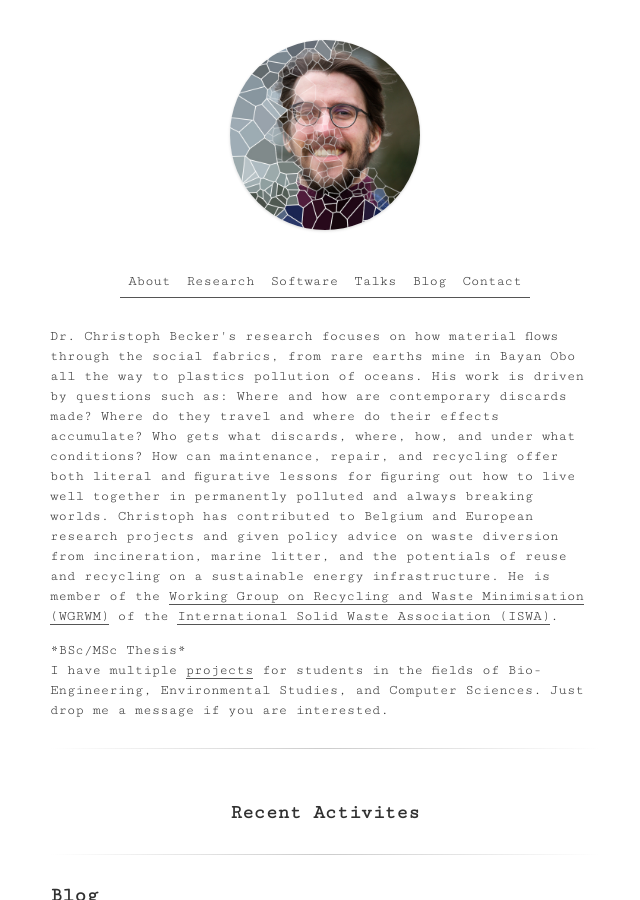
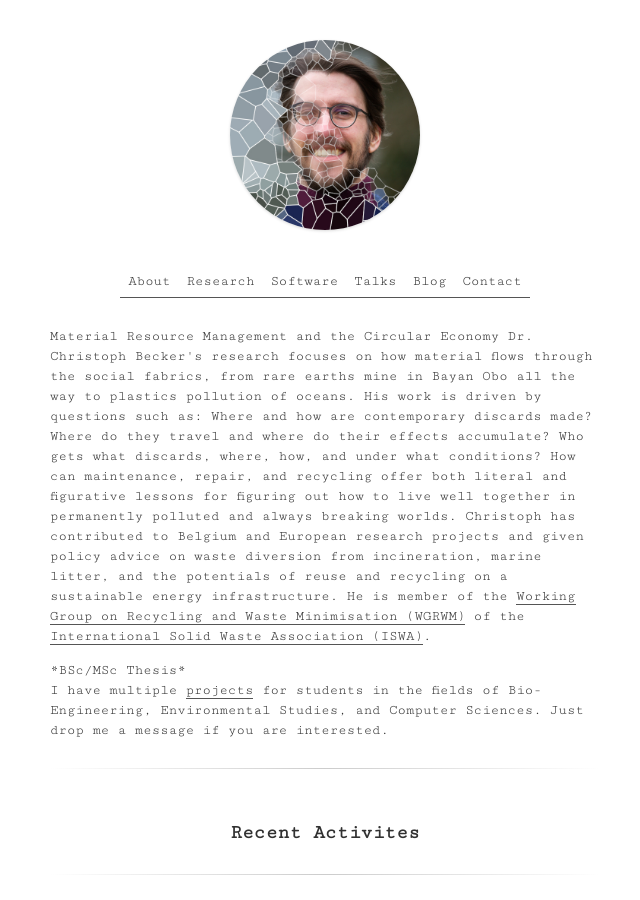
Before and after one commit to Christovis/Christovis.github.io, a Jekyll site: the page built from index.html, in a window 1280 px wide and 900 px high. Shown: the whole window, without its empty margins (315-955 px from the left). Built offline with Jekyll 4.4.1, drawn with Linux system fonts in a browser that asks for light colours.

```diff
--- a/index.html
+++ b/index.html
@@ -4,12 +4,24 @@ layout: default
 
 <section>
 	<p>
-Dr. Christoph Becker's research focuses on how material flows through the social fabrics, from rare earths mine in Bayan Obo all the way to plastics pollution of oceans. His work is driven by questions such as: Where and how are contemporary discards made? Where do they travel and where do their effects accumulate? Who gets what discards, where, how, and under what conditions? How can maintenance, repair, and recycling offer both literal and figurative lessons for figuring out how to live well together in permanently polluted and always breaking worlds. Christoph has contributed to Belgium and European research projects and given policy advice on waste diversion from incineration, marine litter, and the potentials of reuse and recycling on a sustainable energy infrastructure. He is member of the <a href="https://www.iswa.org/recycling-and-waste-minimisation/?v=d3dcf429c679">Working Group on Recycling and Waste Minimisation (WGRWM)</a> of the <a href="https://www.iswa.org/">International Solid Waste Association (ISWA)</a>.
+		Material Resource Management and the Circular Economy
+		Dr. Christoph Becker's research focuses on how material flows through the social fabrics, from rare earths mine
+		in Bayan Obo all the way to plastics pollution of oceans. His work is driven by questions such as: Where and how
+		are contemporary discards made? Where do they travel and where do their effects accumulate? Who gets what
+		discards, where, how, and under what conditions? How can maintenance, repair, and recycling offer both literal
+		and figurative lessons for figuring out how to live well together in permanently polluted and always breaking
+		worlds. Christoph has contributed to Belgium and European research projects and given policy advice on waste
+		diversion from incineration, marine litter, and the potentials of reuse and recycling on a sustainable energy
+		infrastructure. He is member of the <a
+			href="https://www.iswa.org/recycling-and-waste-minimisation/?v=d3dcf429c679">Working Group on Recycling and
+			Waste Minimisation (WGRWM)</a> of the <a href="https://www.iswa.org/">International Solid Waste Association
+			(ISWA)</a>.
 	</p>
 
 	*BSc/MSc Thesis*
 	<br>
-I have multiple <a href="https://christovis.github.io//research">projects</a> for students in the fields of Bio-Engineering, Environmental Studies, and Computer Sciences. Just drop me a message if you are interested.
+	I have multiple <a href="https://christovis.github.io//research">projects</a> for students in the fields of
+	Bio-Engineering, Environmental Studies, and Computer Sciences. Just drop me a message if you are interested.
 	</p>
 	<div class="divider"></div>
 
```
Also changed, not shown: contact.md (+2 -1 lines). Lines whose indentation alone changed are shown as unchanged.
